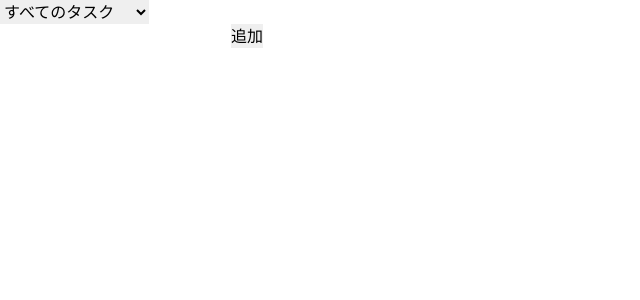
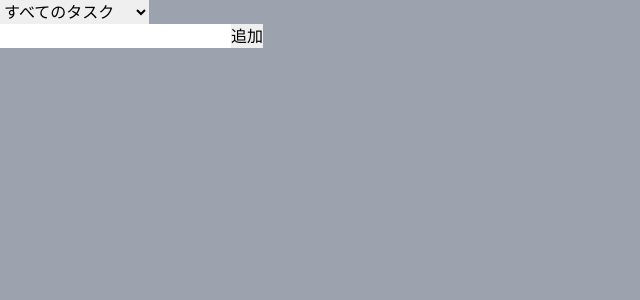
Before and after one commit to nacal/react-todo, a React (Create React App) app: page / in a window 1280 px wide. Shown: the top 300 px of the page, without its empty margins (0-640 px from the left). Built offline with nearby package versions, Linux system fonts and the light colour scheme.

Commit message:
First style

```diff
--- a/src/index.tsx
+++ b/src/index.tsx
@@ -7,7 +7,7 @@ import reportWebVitals from './reportWebVitals';
 
 ReactDOM.render(
   <React.StrictMode>
-    <main>
+    <main className="min-h-screen bg-gray-400">
       <App />
     </main>
   </React.StrictMode>,
```
